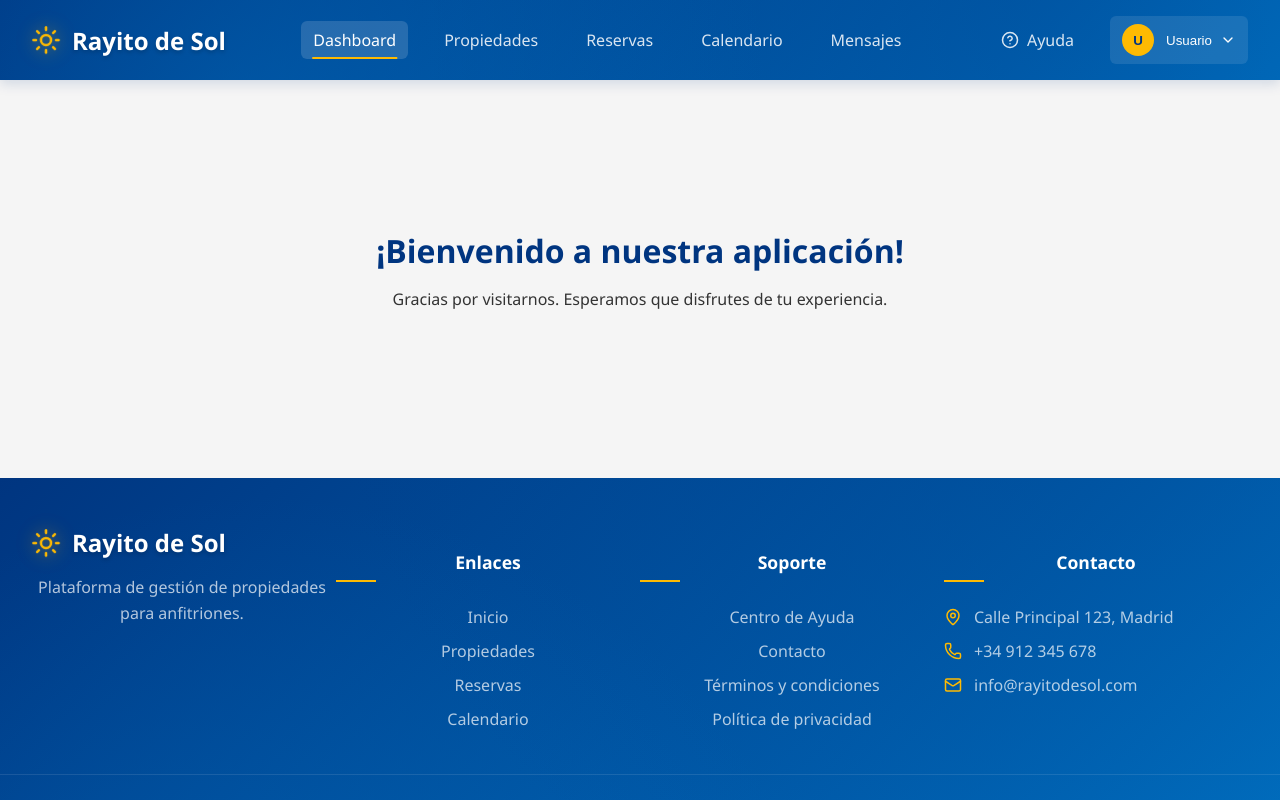
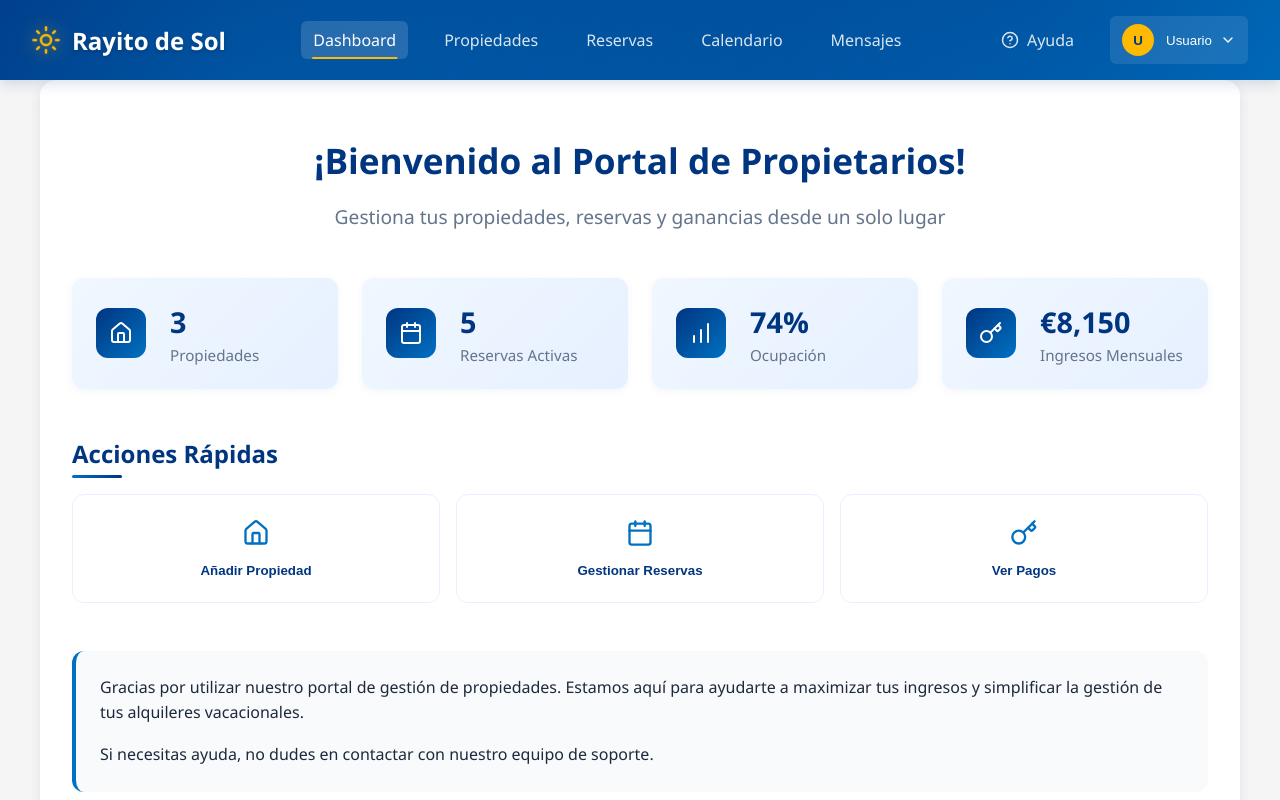
Before and after one commit to Kazuma275/Rayito-de-Sol, a Vue app in the folder frontend/rayito-de-sol/: page /portal/main in a window 1280 px wide. Shown: the top 800 px of the page. Built offline with nearby package versions, Linux system fonts and the light colour scheme.

Commit message:
Update Welcome Component with Property Owner Theme

```diff
--- a/frontend/rayito-de-sol/src/components/views/Welcome.vue
+++ b/frontend/rayito-de-sol/src/components/views/Welcome.vue
@@ -1,25 +1,259 @@
-<script setup lang="ts">
+<script setup>
 import { ref } from 'vue';
+import { HomeIcon, KeyIcon, BarChartIcon, CalendarIcon } from 'lucide-vue-next';
 
-const title = ref('¡Bienvenido a nuestra aplicación!');
+const title = ref('¡Bienvenido al Portal de Propietarios!');
 </script>
 
 <template>
-  <div class="welcome">
-    <h1>{{ title }}</h1>
-    <p>Gracias por visitarnos. Esperamos que disfrutes de tu experiencia.</p>
+  <div class="welcome-container">
+    <div class="welcome-header">
+      <h1>{{ title }}</h1>
+      <p class="welcome-subtitle">Gestiona tus propiedades, reservas y ganancias desde un solo lugar</p>
+    </div>
+
+    <div class="stats-overview">
+      <div class="stat-card">
+        <div class="stat-icon">
+          <HomeIcon />
+        </div>
+        <div class="stat-content">
+          <h3>3</h3>
+          <p>Propiedades</p>
+        </div>
+      </div>
+
+      <div class="stat-card">
+        <div class="stat-icon">
+          <CalendarIcon />
+        </div>
+        <div class="stat-content">
+          <h3>5</h3>
+          <p>Reservas Activas</p>
+        </div>
+      </div>
+
+      <div class="stat-card">
+        <div class="stat-icon">
+          <BarChartIcon />
+        </div>
+        <div class="stat-content">
+          <h3>74%</h3>
+          <p>Ocupación</p>
+        </div>
+      </div>
+
+      <div class="stat-card">
+        <div class="stat-icon">
+          <KeyIcon />
+        </div>
+        <div class="stat-content">
+          <h3>€8,150</h3>
+          <p>Ingresos Mensuales</p>
+        </div>
+      </div>
+    </div>
+
+    <div class="quick-actions">
+      <h2>Acciones Rápidas</h2>
+      <div class="action-buttons">
+        <button class="action-button">
+          <HomeIcon class="action-icon" />
+          <span>Añadir Propiedad</span>
+        </button>
+        <button class="action-button">
+          <CalendarIcon class="action-icon" />
+          <span>Gestionar Reservas</span>
+        </button>
+        <button class="action-button">
+          <KeyIcon class="action-icon" />
+          <span>Ver Pagos</span>
+        </button>
+      </div>
+    </div>
+
+    <div class="welcome-message">
+      <p>Gracias por utilizar nuestro portal de gestión de propiedades. Estamos aquí para ayudarte a maximizar tus ingresos y simplificar la gestión de tus alquileres vacacionales.</p>
+      <p>Si necesitas ayuda, no dudes en contactar con nuestro equipo de soporte.</p>
+    </div>
   </div>
 </template>
 
 <style scoped>
-.welcome {
+.welcome-container {
+  max-width: 1200px;
+  margin: 0 auto;
+  padding: 2rem;
+  background-color: white;
+  border-radius: 16px;
+  box-shadow: 0 4px 12px rgba(0, 53, 128, 0.1);
+}
+
+.welcome-header {
   text-align: center;
-  padding: 9.5rem;
-  margin-top: -1.5rem;
+  margin-bottom: 3rem;
 }
 
 h1 {
   color: var(--primary-color);
-  margin-bottom: 1rem;
+  margin-bottom: 0.5rem;
+  font-size: 2.2rem;
+  font-weight: 700;
+}
+
+.welcome-subtitle {
+  color: #64748b;
+  font-size: 1.2rem;
+}
+
+.stats-overview {
+  display: grid;
+  grid-template-columns: repeat(auto-fit, minmax(220px, 1fr));
+  gap: 1.5rem;
+  margin-bottom: 3rem;
+}
+
+.stat-card {
+  background: linear-gradient(135deg, #f0f7ff 0%, #e6f0ff 100%);
+  border-radius: 12px;
+  padding: 1.5rem;
+  display: flex;
+  align-items: center;
+  gap: 1.5rem;
+  box-shadow: 0 2px 8px rgba(0, 53, 128, 0.05);
+  transition: transform 0.3s ease, box-shadow 0.3s ease;
+}
+
+.stat-card:hover {
+  transform: translateY(-5px);
+  box-shadow: 0 8px 16px rgba(0, 53, 128, 0.1);
+}
+
+.stat-icon {
+  width: 50px;
+  height: 50px;
+  background: linear-gradient(135deg, #003580 0%, #0071c2 100%);
+  border-radius: 12px;
+  display: flex;
+  align-items: center;
+  justify-content: center;
+  color: white;
+}
+
+.stat-content h3 {
+  font-size: 1.8rem;
+  color: #003580;
+  margin: 0 0 0.25rem;
+  font-weight: 700;
+}
+
+.stat-content p {
+  color: #64748b;
+  margin: 0;
+  font-size: 0.95rem;
+}
+
+.quick-actions {
+  margin-bottom: 3rem;
+}
+
+.quick-actions h2 {
+  font-size: 1.5rem;
+  color: #003580;
+  margin-bottom: 1.5rem;
+  position: relative;
+}
+
+.quick-actions h2::after {
+  content: '';
+  position: absolute;
+  bottom: -8px;
+  left: 0;
+  width: 50px;
+  height: 3px;
+  background: linear-gradient(90deg, #0071c2, #003580);
+  border-radius: 3px;
+}
+
+.action-buttons {
+  display: grid;
+  grid-template-columns: repeat(auto-fit, minmax(200px, 1fr));
+  gap: 1rem;
+}
+
+.action-button {
+  display: flex;
+  flex-direction: column;
+  align-items: center;
+  justify-content: center;
+  gap: 1rem;
+  padding: 1.5rem;
+  background: white;
+  border: 1px solid #e6f0ff;
+  border-radius: 12px;
+  cursor: pointer;
+  transition: all 0.3s ease;
+}
+
+.action-button:hover {
+  background: linear-gradient(135deg, #f0f7ff 0%, #e6f0ff 100%);
+  transform: translateY(-3px);
+  box-shadow: 0 6px 12px rgba(0, 53, 128, 0.1);
+}
+
+.action-icon {
+  width: 28px;
+  height: 28px;
+  color: #0071c2;
+}
+
+.action-button span {
+  font-weight: 600;
+  color: #003580;
+}
+
+.welcome-message {
+  background-color: #f8fafc;
+  border-radius: 12px;
+  padding: 1.5rem;
+  border-left: 4px solid #0071c2;
+}
+
+.welcome-message p {
+  color: #1e293b;
+  margin: 0 0 1rem;
+  line-height: 1.6;
+}
+
+.welcome-message p:last-child {
+  margin-bottom: 0;
+}
+
+@media (max-width: 768px) {
+  .welcome-container {
+    padding: 1.5rem;
+  }
+
+  h1 {
+    font-size: 1.8rem;
+  }
+
+  .welcome-subtitle {
+    font-size: 1rem;
+  }
+
+  .stats-overview {
+    grid-template-columns: repeat(auto-fit, minmax(180px, 1fr));
+  }
+
+  .stat-card {
+    flex-direction: column;
+    text-align: center;
+    gap: 1rem;
+  }
+
+  .action-buttons {
+    grid-template-columns: 1fr;
+  }
 }
 </style>
```
